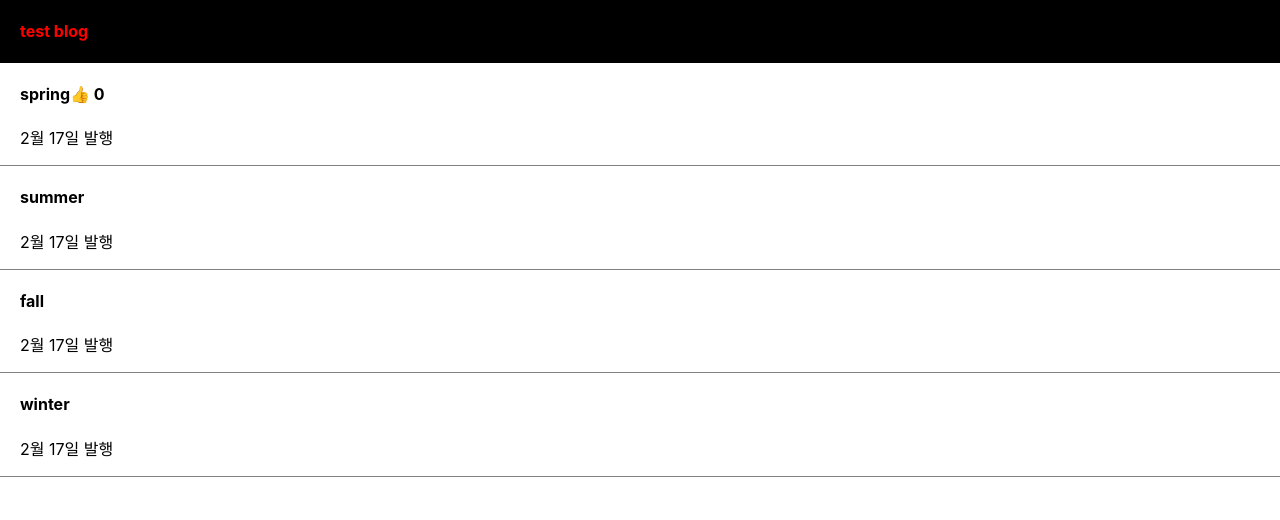
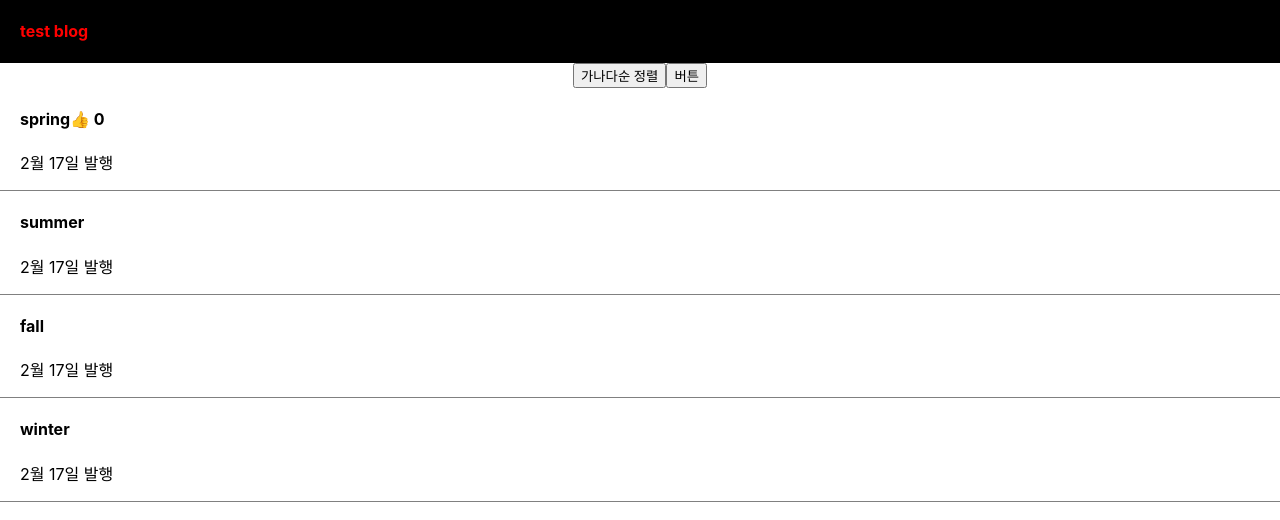
Before and after one commit to jovid18/react_prac, a React (Create React App) app in the folder blog/: page / in a window 1280 px wide. Shown: the top 520 px of the page. Built offline with nearby package versions, Linux system fonts and the light colour scheme.

Commit message:
FEAT: make array sort button

```diff
--- a/blog/src/App.js
+++ b/blog/src/App.js
@@ -2,7 +2,7 @@ import './App.css';
 import { useState } from 'react';
 
 function App() {
-    let [postTitles, b] = useState(['spring', 'summer', 'fall', 'winter']);
+    let [글제목, 글제목변경] = useState(['spring', 'summer', 'fall', 'winter']);
     let [따봉, 따봉변경] = useState(0);
 
     return (
@@ -10,23 +10,41 @@ function App() {
             <div className="black-nav">
                 <h4 style={{ color: 'red', fontSize: '16px' }}>test blog </h4>
             </div>
+            <button
+                onClick={() => {
+                    let copy = [...글제목];
+                    copy.sort();
+                    글제목변경(copy);
+                }}
+            >
+                가나다순 정렬
+            </button>
+            <button
+                onClick={() => {
+                    let copy = [...글제목];
+                    copy[0] = '봄';
+                    글제목변경(copy);
+                }}
+            >
+                버튼
+            </button>
             <div className="list">
                 <h4>
-                    {postTitles[0]}
+                    {글제목[0]}
                     <span onClick={() => 따봉변경(따봉 + 1)}>👍</span> {따봉}
                 </h4>
                 <p>2월 17일 발행</p>
             </div>
             <div className="list">
-                <h4>{postTitles[1]}</h4>
+                <h4>{글제목[1]}</h4>
                 <p>2월 17일 발행</p>
             </div>
             <div className="list">
-                <h4>{postTitles[2]}</h4>
+                <h4>{글제목[2]}</h4>
                 <p>2월 17일 발행</p>
             </div>
             <div className="list">
-                <h4>{postTitles[3]}</h4>
+                <h4>{글제목[3]}</h4>
                 <p>2월 17일 발행</p>
             </div>
         </div>
```
